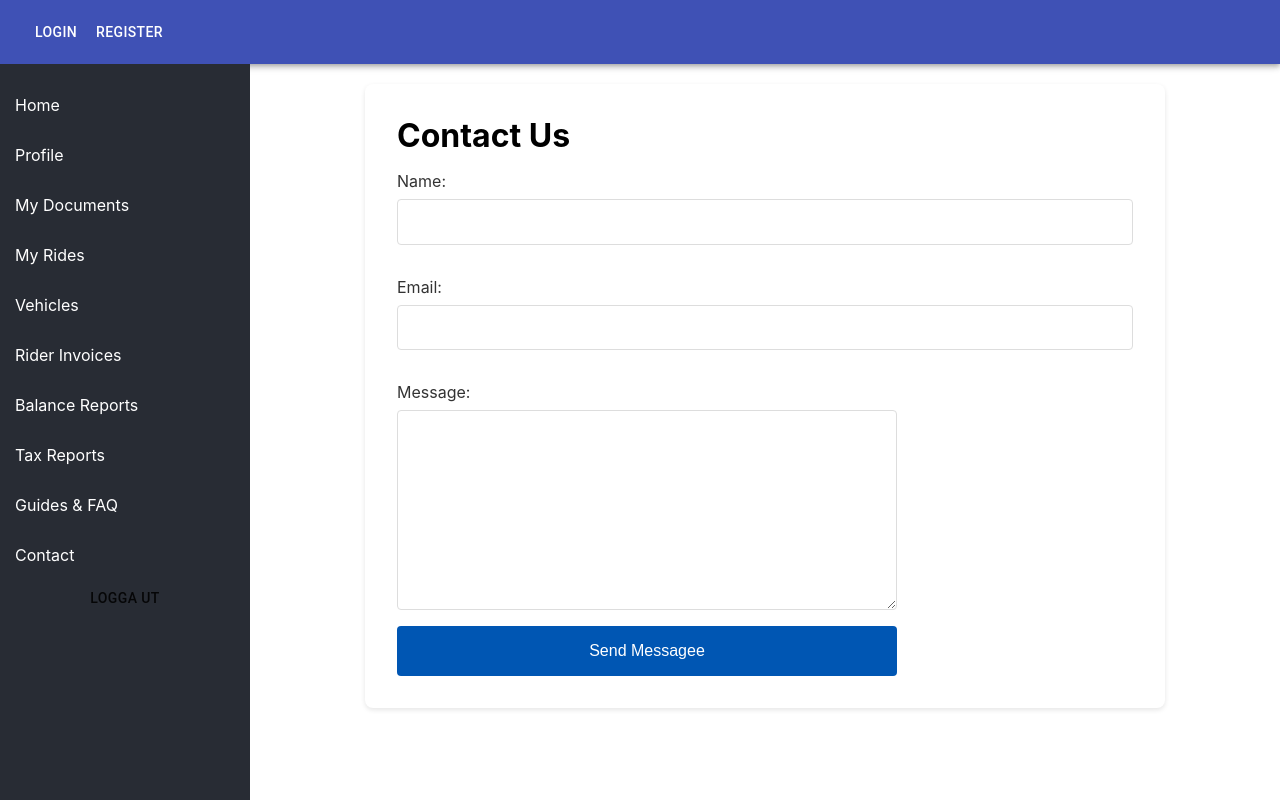
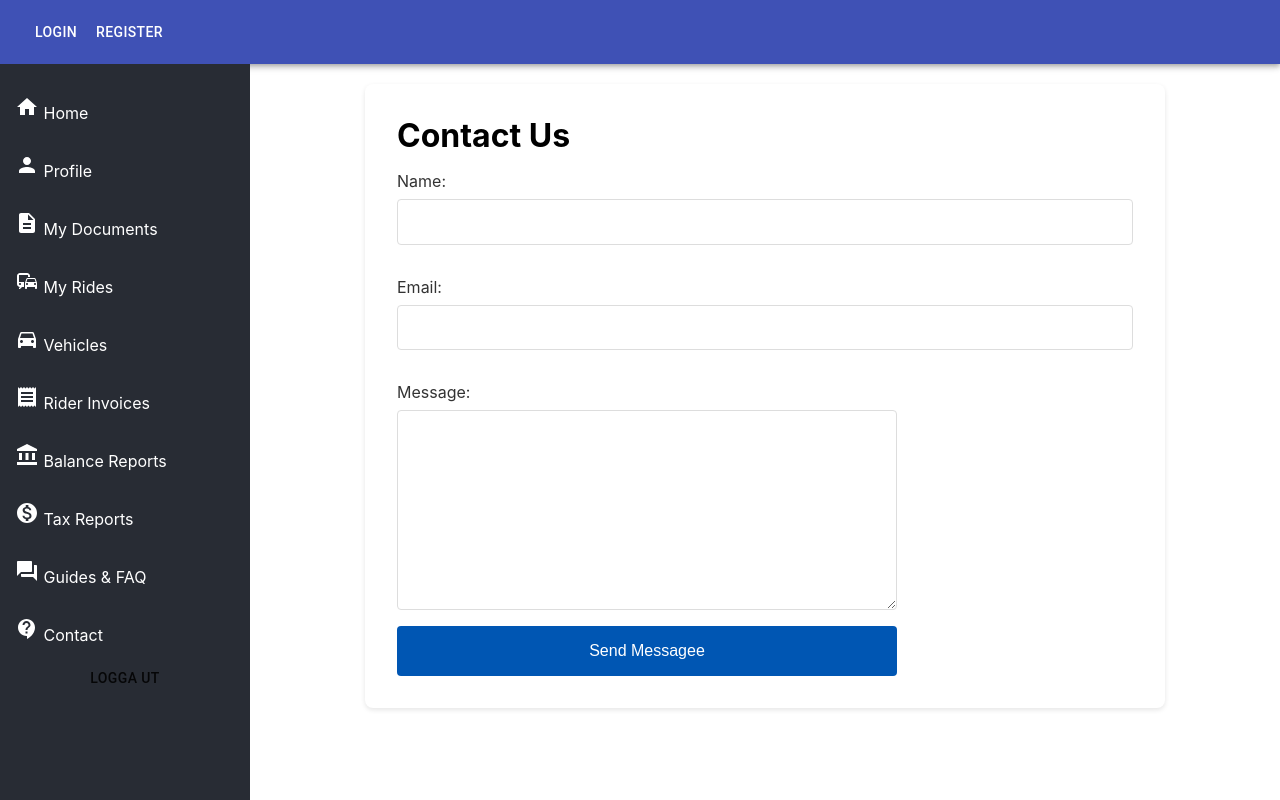
Before and after one commit to muza97/Go-Taxi-Driver.app, a React (Create React App) app in the folder go-taxi-driver.web/: page /contact in a window 1280 px wide. Built offline with nearby package versions, Linux system fonts and the light colour scheme.

Commit message:
added icons

```diff
--- a/go-taxi-driver.web/src/components/Sidebar.js
+++ b/go-taxi-driver.web/src/components/Sidebar.js
@@ -1,20 +1,30 @@
 import React from 'react';
 import { Link } from 'react-router-dom';
 import LogoutButton from './LogoutButton';
+import HomeIcon from '@material-ui/icons/Home';
+import PersonIcon from '@material-ui/icons/Person';
+import DescriptionIcon from '@material-ui/icons/Description';
+import CommuteIcon from '@material-ui/icons/Commute';
+import DirectionsCarIcon from '@material-ui/icons/DirectionsCar';
+import ReceiptIcon from '@material-ui/icons/Receipt';
+import AccountBalanceIcon from '@material-ui/icons/AccountBalance';
+import MonetizationOnIcon from '@material-ui/icons/MonetizationOn';
+import QuestionAnswerIcon from '@material-ui/icons/QuestionAnswer';
+import ContactSupportIcon from '@material-ui/icons/ContactSupport';
 
 const Sidebar = () => {
   return (
     <div className="sidebar">
-      <Link to="/landing">Home</Link>
-      <Link to="/profile">Profile</Link>
-      <Link to="/document">My Documents</Link>
-      <Link to="/rides">My Rides</Link>
-      <Link to="/vehicles">Vehicles</Link>
-      <Link to="/riderinvoice">Rider Invoices</Link>
-      <Link to="/balance">Balance Reports</Link>
-      <Link to="/tax">Tax Reports</Link>
-      <Link to="/guide">Guides & FAQ</Link>
-      <Link to="/contact">Contact</Link>
+      <Link to="/landing"><HomeIcon /> Home</Link>
+      <Link to="/profile"><PersonIcon /> Profile</Link>
+      <Link to="/document"><DescriptionIcon /> My Documents</Link>
+      <Link to="/rides"><CommuteIcon /> My Rides</Link>
+      <Link to="/vehicles"><DirectionsCarIcon /> Vehicles</Link>
+      <Link to="/riderinvoice"><ReceiptIcon /> Rider Invoices</Link>
+      <Link to="/balance"><AccountBalanceIcon /> Balance Reports</Link>
+      <Link to="/tax"><MonetizationOnIcon /> Tax Reports</Link>
+      <Link to="/guide"><QuestionAnswerIcon /> Guides & FAQ</Link>
+      <Link to="/contact"><ContactSupportIcon /> Contact</Link>
 
       <LogoutButton />
     </div>
```
